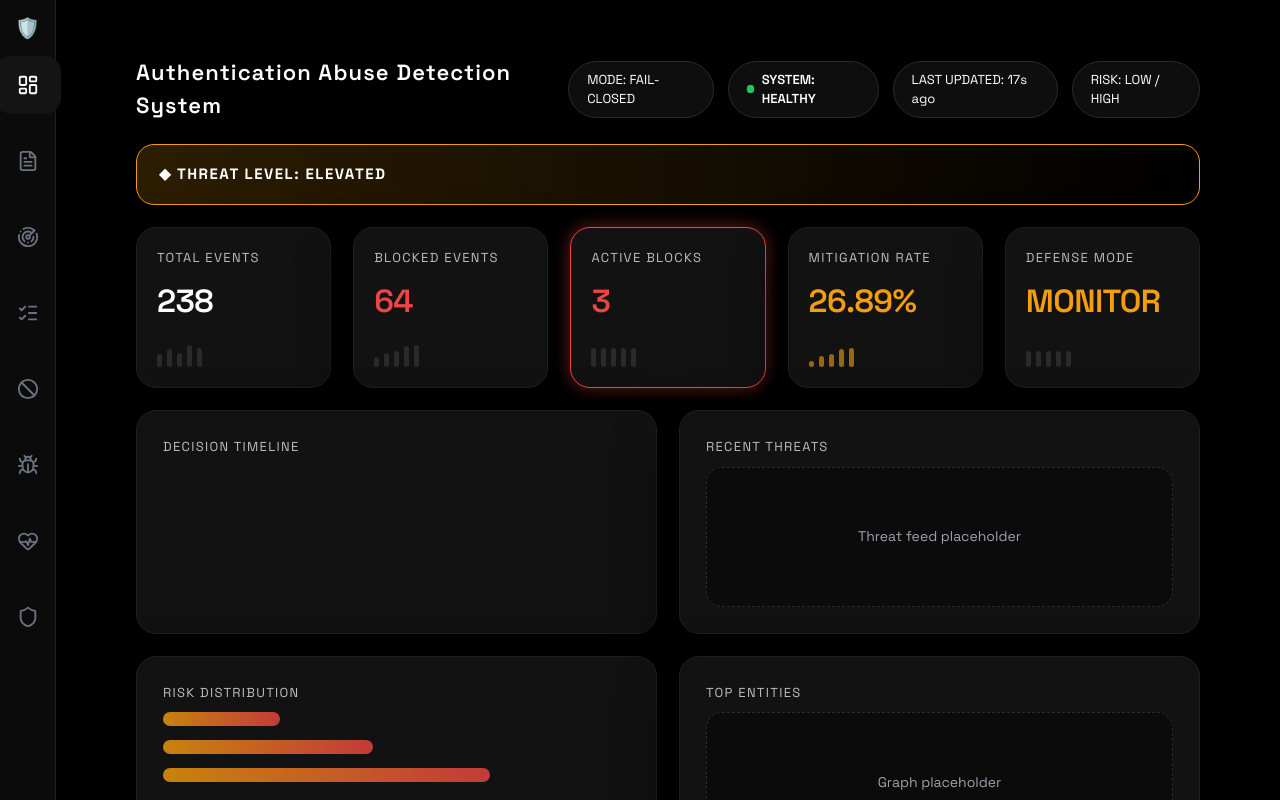
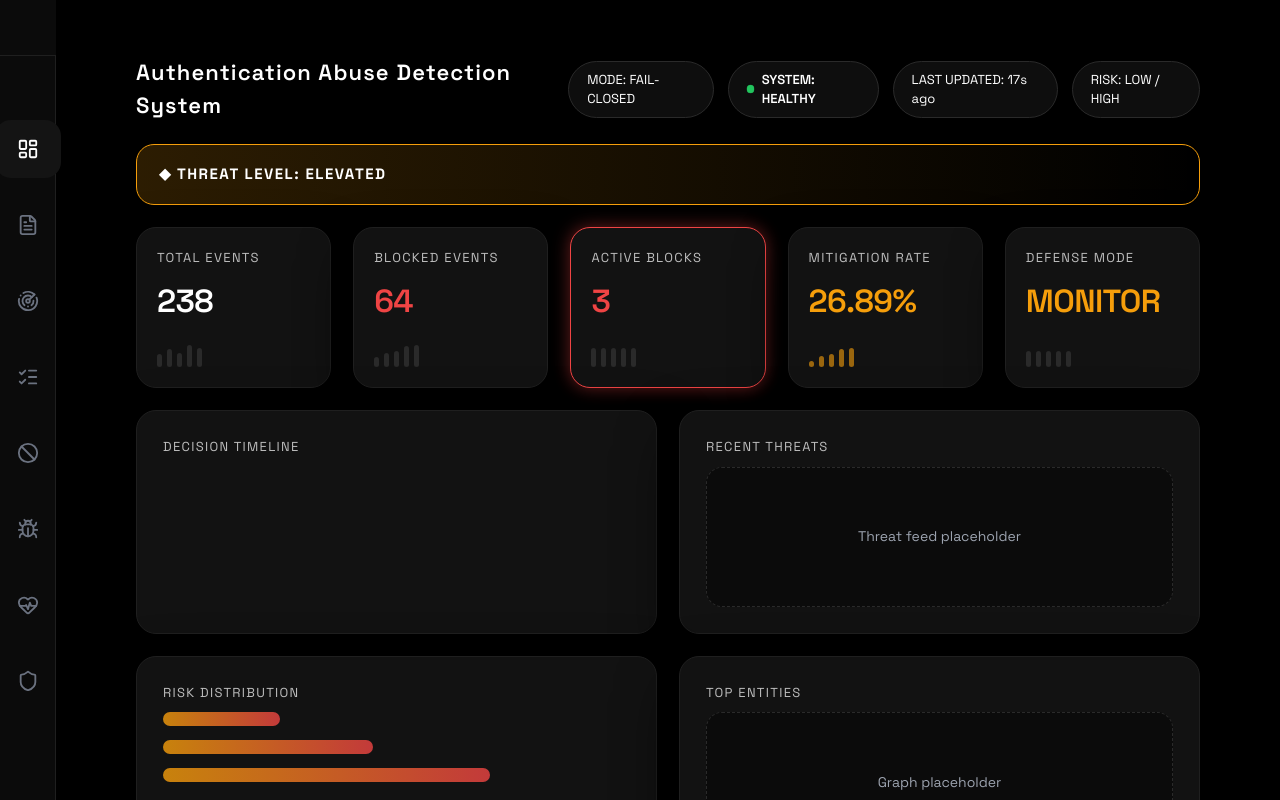
Before and after one commit to HrishiK1107/AuthGuard, a React app in the folder frontend/: page /dashboard in a window 1280 px wide. Built offline with nearby package versions, Linux system fonts and the light colour scheme; the HTML template or start-up script is replaced by a standard one.

Commit message:
Feat(frontend) : Removed emoji form Sidebar

```diff
--- a/frontend/src/components/navigation/IconRail.tsx
+++ b/frontend/src/components/navigation/IconRail.tsx
@@ -26,15 +26,14 @@ const NAV_ITEMS = [
 export default function IconRail() {
   return (
     <aside className="auth-icon-rail">
-
-      {/* TOP LOGO SLOT — replaces expand arrow */}
+      {/* TOP LOGO SLOT — emoji removed, structure intact */}
       <div className="auth-v2-nav-header flex items-center justify-center h-14">
         <NavLink
           to="/dashboard"
           title="AuthGuard — Dashboard"
           className="text-xl"
         >
-          🛡️
+          {/* intentionally empty */}
         </NavLink>
       </div>
 
--- a/frontend/src/index.css
+++ b/frontend/src/index.css
@@ -620,3 +620,54 @@
   background: #27272a;
   color: #ffffff;
 }
+
+/* ======================================================
+   ICON RAIL — VERTICAL ALIGNMENT FIX
+   Align icons with main content start
+====================================================== */
+
+/* Push icon rail content down to match main canvas */
+.auth-icon-rail {
+  padding-top: 120px; /* aligns with topbar + divider */
+}
+
+/* Logo slot also follows same flow */
+.auth-icon-rail .auth-v2-nav-header {
+  position: fixed;
+  top: 0;
+  left: 0;
+  width: 56px;
+  height: 56px;
+  background: #0b0b0b;
+  border-bottom: 1px solid #1f1f1f;
+  z-index: 20;
+}
+
+/* Icons start AFTER header */
+.auth-icon-rail .auth-v2-nav-items {
+  margin-top: 0;
+}
+
+/* FIX SHIELD EMOJI ALIGNMENT WITH PAGE TITLE */
+
+.auth-icon-rail {
+  position: relative;
+}
+
+/* align emoji with topbar text */
+.auth-v2-nav-header {
+  position: absolute;
+  top: 28px;              /* matches .auth-v2-main padding-top */
+  left: 0;
+  width: 100%;
+  height: 56px;           /* approx title line height */
+  display: flex;
+  align-items: center;
+  justify-content: center;
+  border-bottom: none;
+}
+
+/* push icons below title line */
+.auth-icon-rail-items {
+  margin-top: 96px;
+}
```
